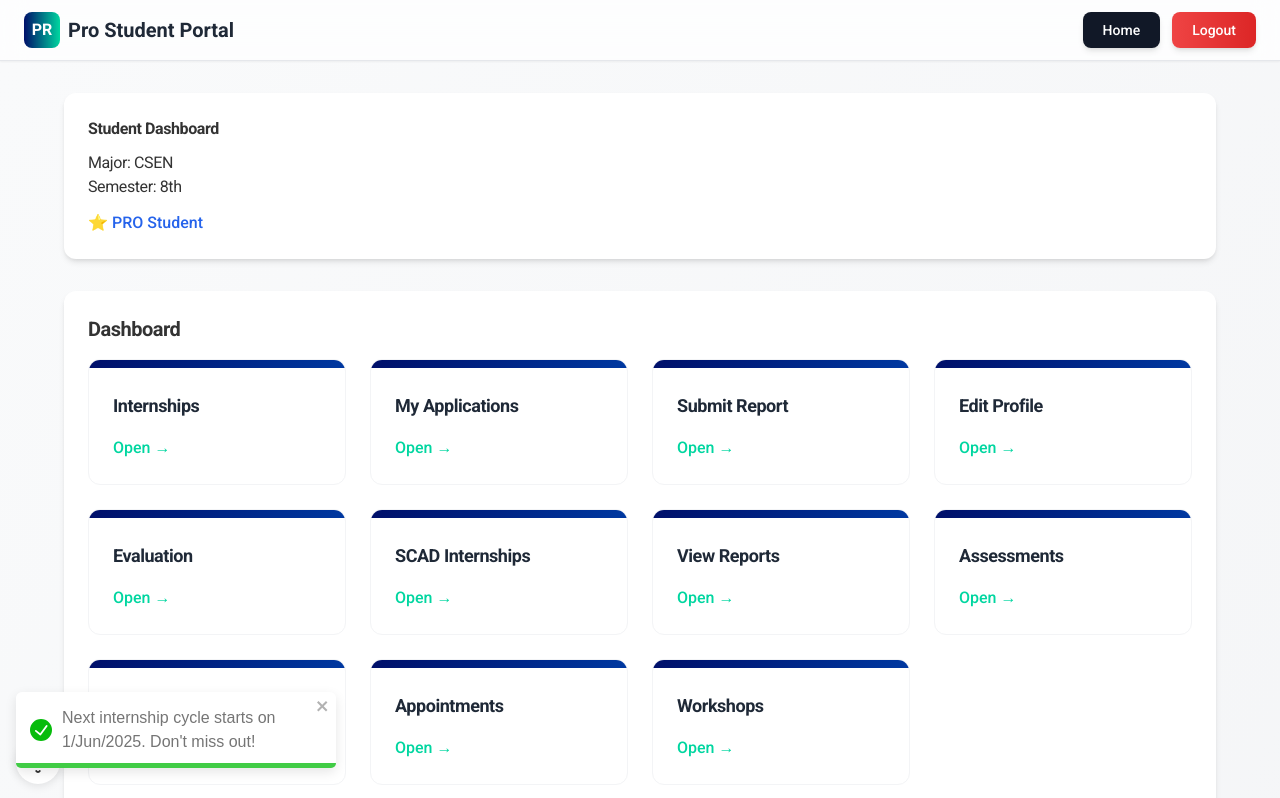
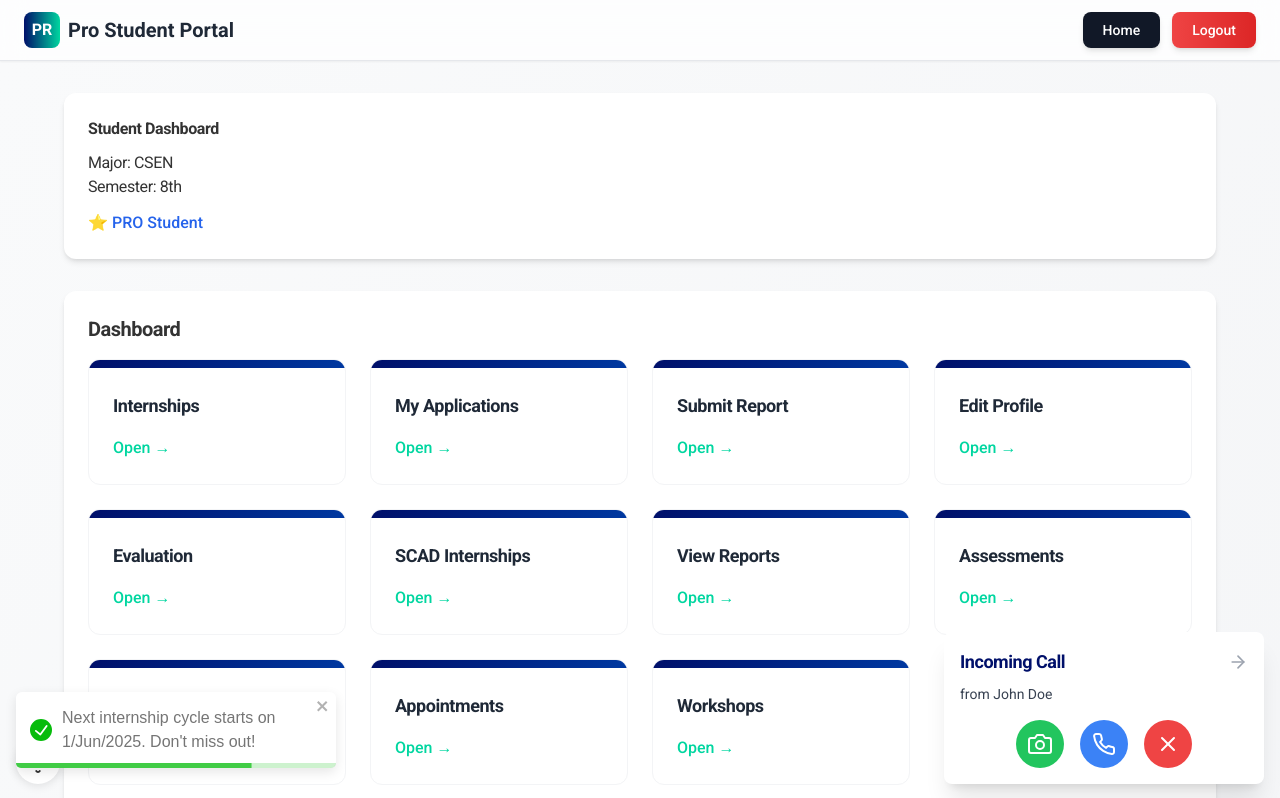
Before and after one commit to CSEN603-2025/Ghost-in-the-Machine, a React (Create React App) app: page /pro-student-dashboard in a window 1280 px wide. Shown: the top 798 px of the page. Built offline with nearby package versions, Linux system fonts and the light colour scheme; a web font is replaced by a local one.

Commit message:
calls on pro student dash, share screen working

```diff
--- a/src/pages/ProStudentDashboard.jsx
+++ b/src/pages/ProStudentDashboard.jsx
@@ -8,8 +8,11 @@ import CompanyFilter from '../components/dashboard/CompanyFilter';
 import CompanyCard from '../components/dashboard/CompanyCard';
 import ProWorkshopCard from '../components/dashboard/ProWorkshopCard';
 import EnrolledWorkshopCard from '../components/dashboard/EnrolledWorkshopCard';
-import { motion } from 'framer-motion';
+import { motion, AnimatePresence } from 'framer-motion';
 import { useToastNotifications } from '../hooks/useToastNotifications';
+import IncomingCallPrompt from '../components/IncomingCallPrompt';
+import OnGoingCallPrompt from '../components/OnGoingCallPrompt';
+import { FiArrowUpRight } from 'react-icons/fi';
 
 const allSuggestedCompanies = [
   { name: 'Instabug', industry: 'Technology', recommendations: 5 },
@@ -34,6 +37,12 @@ export default function ProStudentDashboard() {
   const [registered, setRegistered] = useState([]);
   const [searchText, setSearchText] = useState('');
   const [companyFilter, setCompanyFilter] = useState({ industry: '', company: '' });
+  const [showIncoming, setShowIncoming] = useState(false);
+  const [showOngoing, setShowOngoing] = useState(false);
+  const [callStatus, setCallStatus] = useState('ringing');
+  const [micEnabled, setMicEnabled] = useState(true);
+  const [videoEnabled, setVideoEnabled] = useState(true);
+  const [screenSharing, setScreenSharing] = useState(false);
 
   // Profile load + toast
   useEffect(() => {
@@ -83,6 +92,44 @@ export default function ProStudentDashboard() {
   const variants = {
     hidden: { opacity: 0, y: 10 },
     visible:{ opacity: 1, y: 0 },
+  };
+
+  // Auto-show incoming call after 5s (demo)
+  useEffect(() => {
+    const timer = setTimeout(() => setShowIncoming(true), 5000);
+    return () => clearTimeout(timer);
+  }, []);
+
+  // Auto-end call 5s after starting
+  useEffect(() => {
+    let endTimer;
+    if (showOngoing && callStatus === 'in-progress') {
+      endTimer = setTimeout(() => {
+        setShowOngoing(false);
+        success('John Doe left the call');
+      }, 5000);
+    }
+    return () => clearTimeout(endTimer);
+  }, [showOngoing, callStatus, success]);
+
+  // Call handlers (same as SCADDashboard)
+  const handleAcceptVideo = () => {
+    setCallStatus('in-progress');
+    setShowIncoming(false);
+    setShowOngoing(true);
+    success('Video call accepted');
+  };
+  const handleReject = () => {
+    setShowIncoming(false);
+    setShowOngoing(false);
+    success('Call rejected');
+  };
+  const handleAcceptAudio = () => {
+    setCallStatus('in-progress');
+    setVideoEnabled(false);
+    setShowIncoming(false);
+    setShowOngoing(true);
+    success('Audio call accepted');
   };
 
   return (
@@ -200,6 +247,54 @@ export default function ProStudentDashboard() {
 
         </div>
       </div>
+
+      {/* --- Call Prompts --- */}
+      <AnimatePresence>
+        {showIncoming && (
+          <motion.div
+            initial={{ opacity: 0, scale: 0.9 }}
+            animate={{ opacity: 1, scale: 1 }}
+            exit={{ opacity: 0, scale: 0.9 }}
+            className="fixed inset-0 flex items-center justify-center z-50"
+          >
+            <IncomingCallPrompt
+              participantName="John Doe"
+              onAcceptVideo={handleAcceptVideo}
+              onAcceptAudio={handleAcceptAudio}
+              onReject={handleReject}
+            />
+          </motion.div>
+        )}
+      </AnimatePresence>
+      <AnimatePresence>
+        {showOngoing && (
+          <motion.div
+            initial={{ opacity: 0 }}
+            animate={{ opacity: 1 }}
+            exit={{ opacity: 0 }}
+            className="fixed inset-0 flex items-center justify-center z-50"
+          >
+            {/* Pop-out button */}
+            <button
+              onClick={() => navigate('/videocallpage')}
+              className="absolute top-4 right-4 bg-white/80 p-2 rounded-full shadow hover:bg-white"
+            >
+              <FiArrowUpRight size={20} />
+            </button>
+            <OnGoingCallPrompt
+              callStatus={callStatus}
+              participantName="John Doe"
+              micEnabled={micEnabled}
+              videoEnabled={videoEnabled}
+              screenSharing={screenSharing}
+              onEndCall={handleReject}
+              onToggleMic={() => setMicEnabled(!micEnabled)}
+              onToggleVideo={() => setVideoEnabled(!videoEnabled)}
+              onToggleScreen={() => setScreenSharing(!screenSharing)}
+            />
+          </motion.div>
+        )}
+      </AnimatePresence>
     </>
   );
 }
--- a/src/pages/VideoCallPage.jsx
+++ b/src/pages/VideoCallPage.jsx
@@ -203,7 +203,7 @@ export default function VideoCallPage() {
               animate="visible"
               exit="hidden"
               variants={variants}
-              className="bg-white rounded-xl shadow-lg border border-gray-100 p-6 space-y-6"
+              className="bg-white rounded-xl shadow-lg border border-gray-100 p-6 space-y-6 relative"
             >
               <h3 className="text-xl font-bold text-gray-800">
                 {callStatus === 'ringing' ? 'Calling...' : 'Call in Progress'}
@@ -231,6 +231,35 @@ export default function VideoCallPage() {
                     <p className="text-center">You</p>
                   </div>
                 </div>
+              )}
+
+              {/* Mini popup for screen sharing video */}
+              {screenSharing && (
+                <motion.div
+                  initial={{ opacity: 0, scale: 0.9 }}
+                  animate={{ opacity: 1, scale: 1 }}
+                  exit={{ opacity: 0, scale: 0.9 }}
+                  className="fixed bottom-8 right-8 z-50 bg-white rounded-lg shadow-lg border border-gray-200 p-2 flex flex-col items-end"
+                  style={{ width: 320 }}
+                >
+                  <button
+                    onClick={() => setScreenSharing(false)}
+                    className="mb-1 text-gray-500 hover:text-red-500 text-xs"
+                    title="Stop sharing"
+                  >
+                    ✕
+                  </button>
+                  <video
+                    src="/sharescreenvideo.mp4"
+                    autoPlay
+                    loop
+                    muted
+                    controls={false}
+                    className="rounded w-full h-40 object-cover"
+                    style={{ background: '#000' }}
+                  />
+                  <div className="text-xs text-gray-600 mt-1">You: Screen Sharing, Display 1</div>
+                </motion.div>
               )}
 
               {/* Controls */}
```
Also changed, not shown: 1 other file (tests, documents, lock files or other folders).
